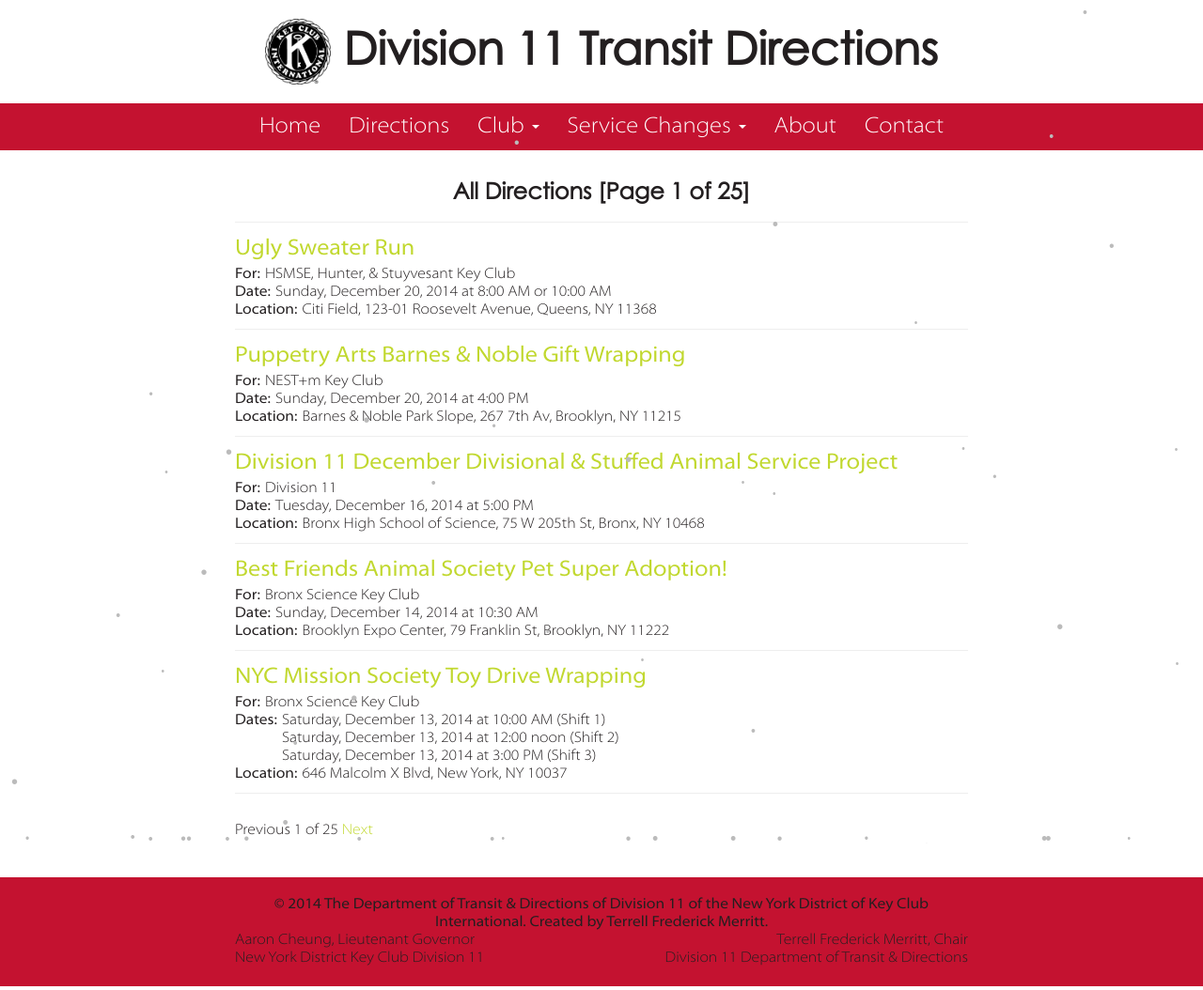
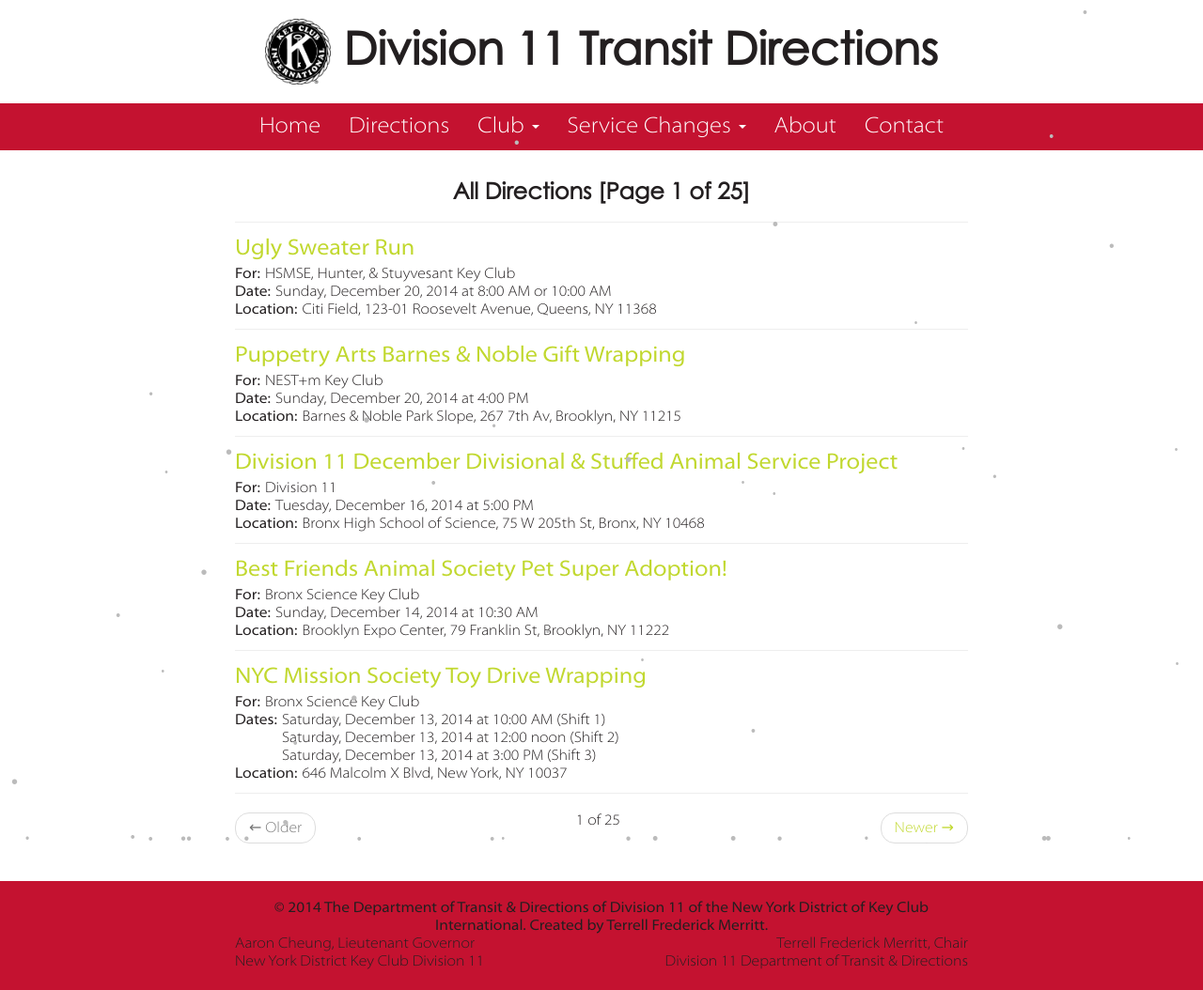
Before and after one commit to d11directions/d11directions.github.io, a Jekyll site: the page built from directions/index.html, in a window 1280 px wide. Shown: the whole page at 94% size. Built offline with Jekyll 4.4.1, drawn with Linux system fonts in a browser that asks for light colours; the list of posts is cut into pages by our own code.

Commit message:
Update pagination

```diff
--- a/directions/index.html
+++ b/directions/index.html
@@ -33,16 +33,20 @@ title: All Directions
       <hr align="LEFT"></p>
 {% endfor %}
 
-<div class="pagination">
+<nav>
+  <ul class="pager">
     {% if paginator.previous_page %}
-    <a href="{{ paginator.previous_page_path }}" class="previous">Previous</a>
+    <li class="previous"><a href="{{ paginator.previous_page_path }}"><span aria-hidden="true">&larr;</span> Older</a></li>
     {% else %}
-    <span class="previous">Previous</span>
+    <li class="previous disabled"><a href="#"><span aria-hidden="true">&larr;</span> Older</a></li>
     {% endif %}
-  <span class="page_number ">{{ paginator.page }} of {{ paginator.total_pages }}</span>
+
+    <span class="page_number">{{ paginator.page }} of {{ paginator.total_pages }}</span>
+
     {% if paginator.next_page %}
-    <a href="{{ paginator.next_page_path }}" class="next">Next</a>
+    <li class="next"><a href="{{ paginator.next_page_path }}">Newer <span aria-hidden="true">&rarr;</span></a></li>
     {% else %}
-    <span class="next">Next</span>
+    <li class="next disabled"><a href="#">Newer <span aria-hidden="true">&rarr;</span></a></li>
     {% endif %}
-</div>
+  </ul>
+</nav>
```
Lines whose indentation alone changed are shown as unchanged.
